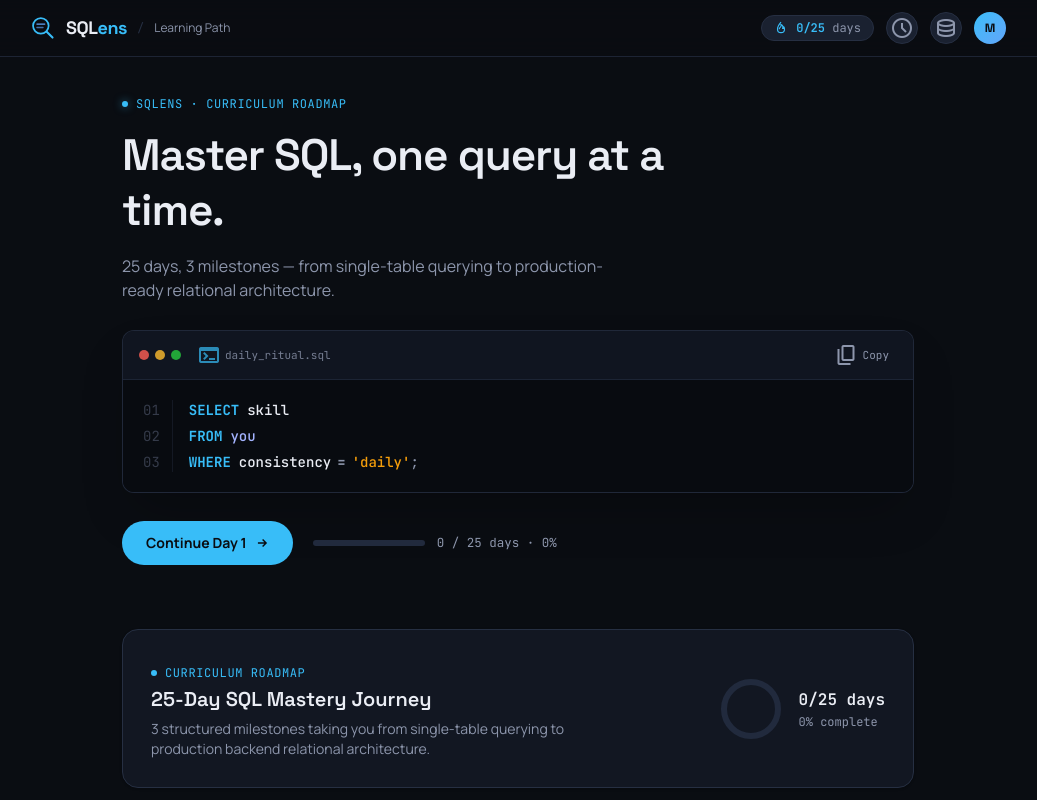
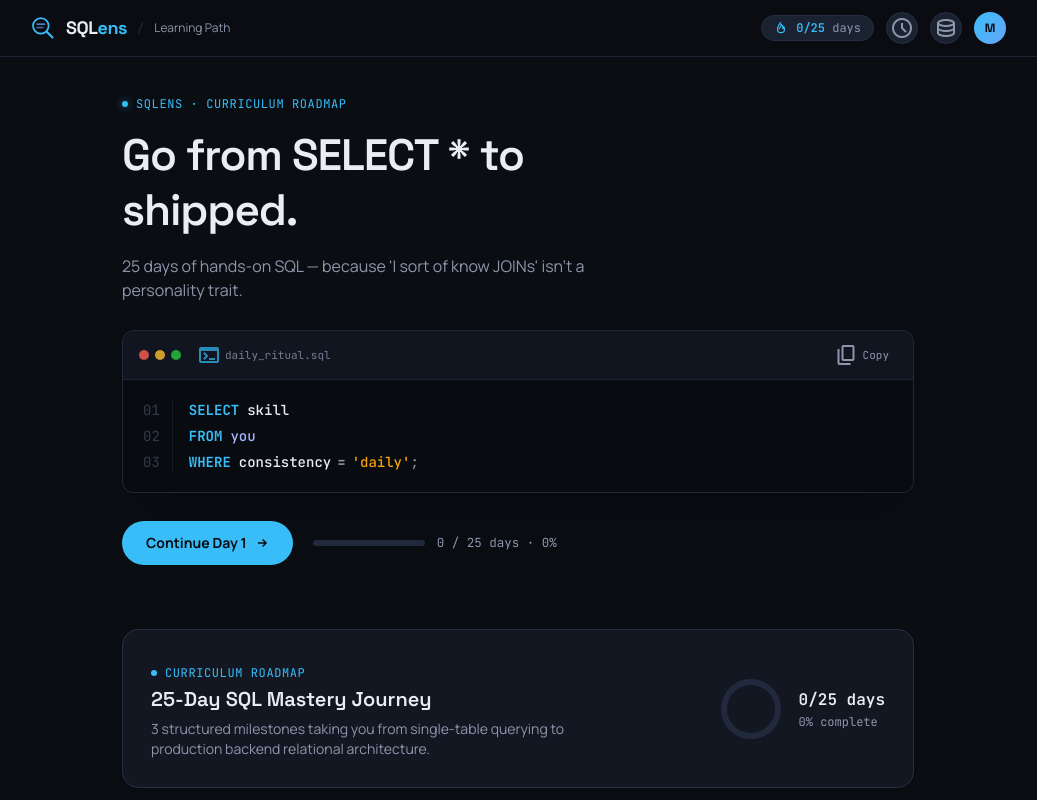
Before and after one commit to minhaj-hossain/SQLens, a React (Vite) app: page / in a window 1280 px wide. Shown: the top 800 px of the page, without its empty margins (122-1159 px from the left). Built offline with nearby package versions, Linux system fonts and the light colour scheme.

Commit message:
feat: update header text in LearningPathView for improved engagement

```diff
--- a/src/components/roadmap/LearningPathView.tsx
+++ b/src/components/roadmap/LearningPathView.tsx
@@ -142,10 +142,10 @@ export const LearningPathView: React.FC<LearningPathViewProps> = ({
         </div>
 
         <h1 className="font-display font-semibold text-3xl sm:text-4xl lg:text-[44px] leading-tight tracking-tight text-text max-w-xl mb-4">
-          Master SQL, one query at a time.
+          Go from SELECT * to shipped.
         </h1>
         <p className="text-text-dim text-sm sm:text-base max-w-lg mb-7">
-          25 days, 3 milestones — from single-table querying to production-ready relational architecture.
+          25 days of hands-on SQL — because 'I sort of know JOINs' isn't a personality trait.
         </p>
 
         {/* Query Box with Premium Terminal Syntax Highlighting */}
```
